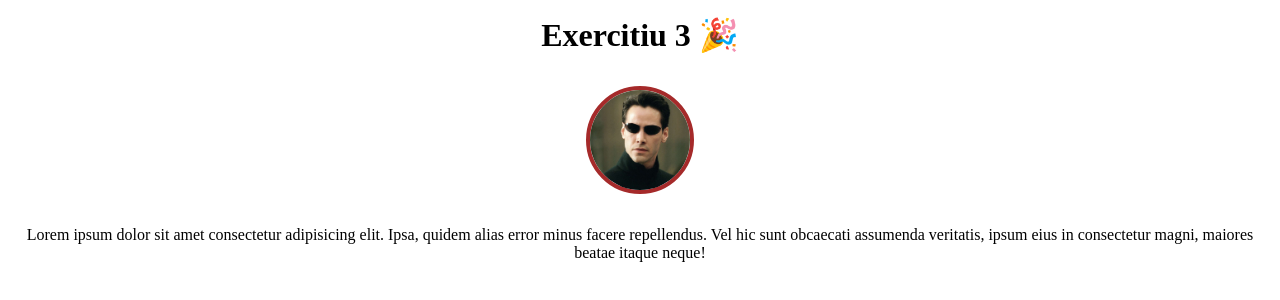
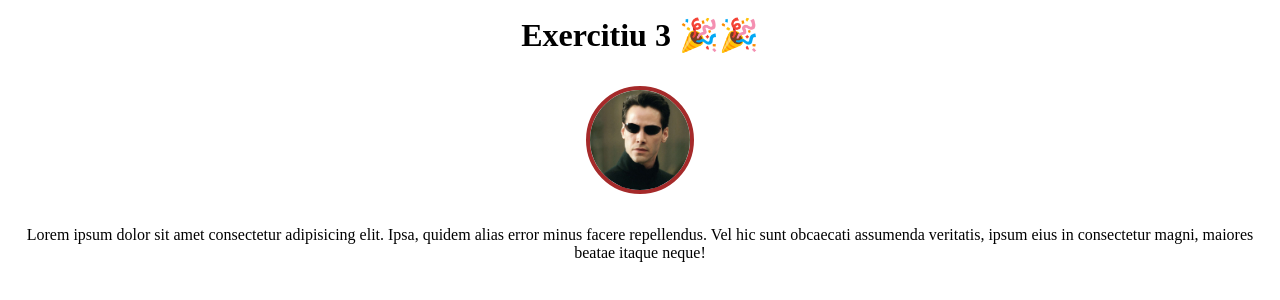
Before and after one commit to SalmanMario/exercitiul2, a plain HTML site: page index.html in a window 1280 px wide. Drawn offline with Linux system fonts and the light colour scheme.

Commit message:
improved h1

```diff
--- a/index.html
+++ b/index.html
@@ -8,7 +8,7 @@
     <title>Exercitiu 2</title>
   </head>
   <body>
-    <h1>Exercitiu 3 🎉</h1>
+    <h1>Exercitiu 3 🎉🎉</h1>
     <img src="/img/keanu-reeves-b000b57ec9774787bdfe01d50658c867.jpg" />
     <p class="lorem description">
       Lorem ipsum dolor sit amet consectetur adipisicing elit. Ipsa, quidem alias error minus facere repellendus. Vel hic sunt obcaecati assumenda veritatis, ipsum eius in consectetur magni, maiores
```
